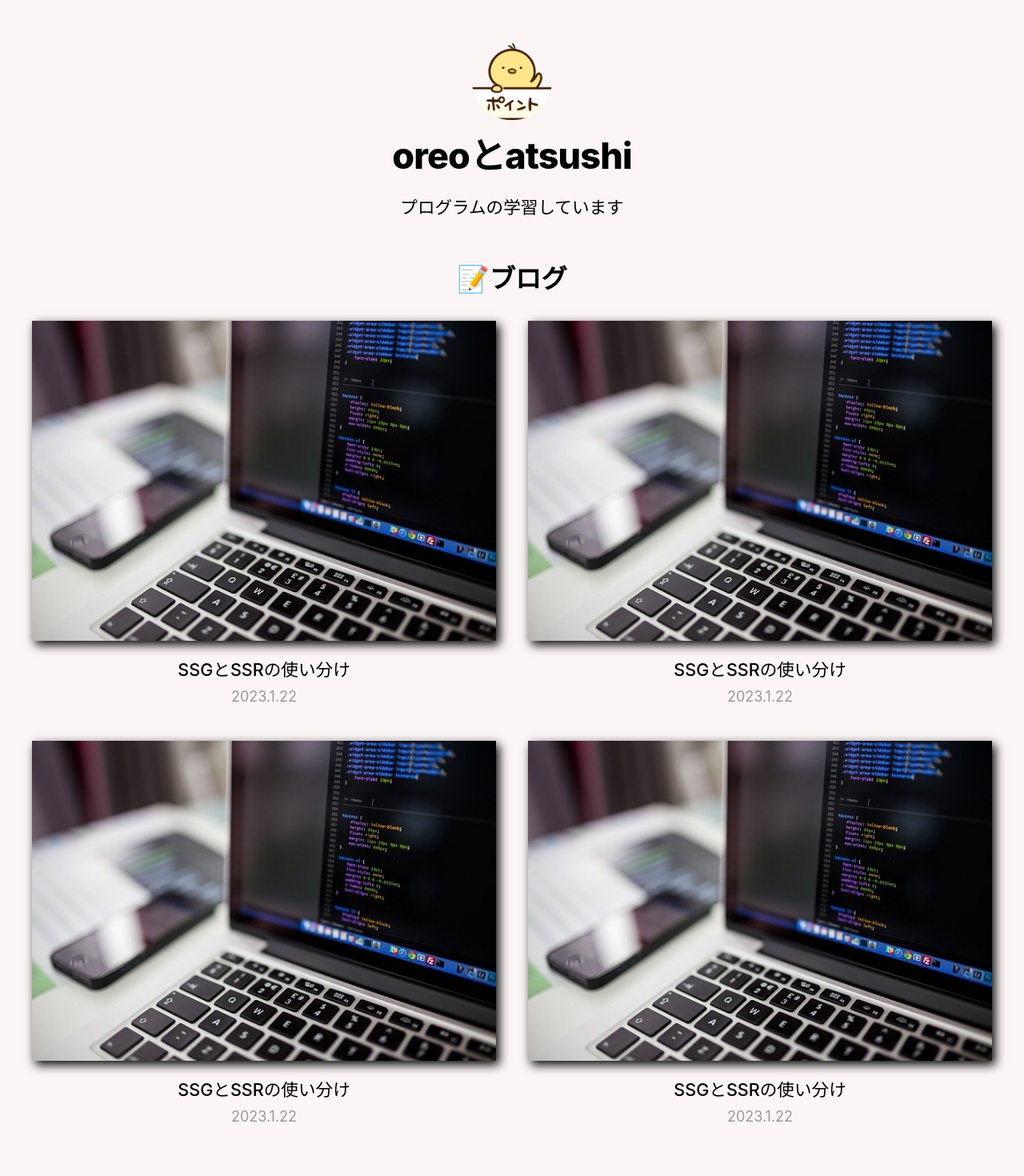
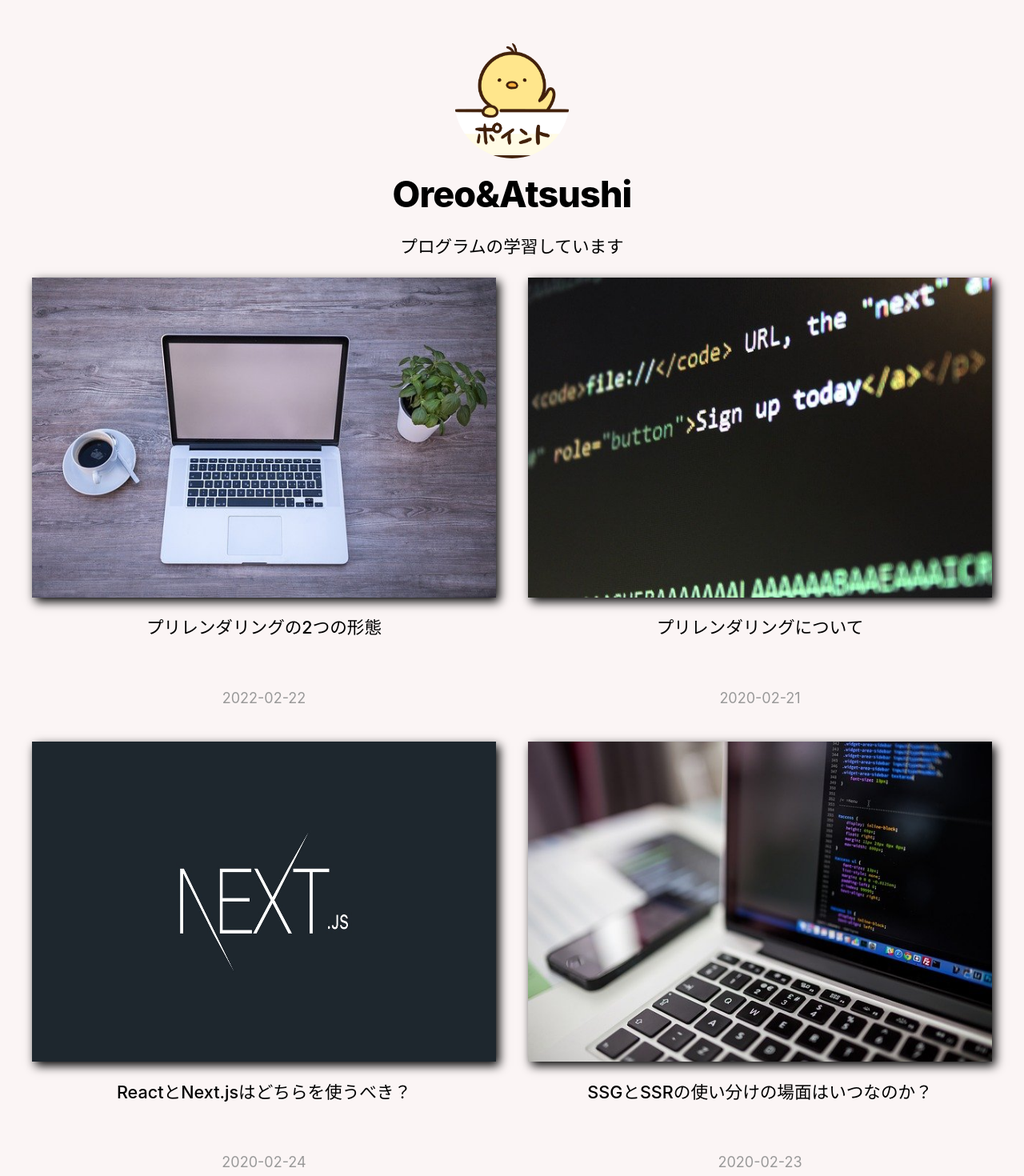
Before and after one commit to oreojinyuu34/nextjs-blog_issue-2, a Next.js app: page / in a window 1280 px wide. Shown: the top 1470 px of the page at 80% size. Built offline with nearby package versions, Linux system fonts and the light colour scheme.

Commit message:
マイクロブログ構築動的ルーティング

```diff
--- a/components/Layout.js
+++ b/components/Layout.js
@@ -1,25 +1,44 @@
 import Head from "next/head";
 import styles from "./layout.module.css";
 import utilStyles from "../styles/utils.module.css";
+import Link from "next/link";
 
-const name = "oreoとatsushi";
+const name = "Oreo&Atsushi";
 export const siteTitle = "Next.js blog";
 
-function Layout({ children }) {
+function Layout({ children, home }) {
   return (
     <div className={styles.container}>
       <Head>
         <link rel="icon" href="/favicon.ico" />
       </Head>
       <header className={styles.header}>
-        <img
-          src="/images/point.png"
-          className={utilStyles.borderCircle}
-          width={100}
-        />
+        {home ? (
+          <>
+            <img
+              src="/images/point.png"
+              className={`${utilStyles.borderCircle} ${styles.headerHomeImage}`}
+              width={100}
+            />
+          </>
+        ) : (
+          <>
+            <img
+              src="/images/point.png"
+              className={`${utilStyles.borderCircle}`}
+              width={100}
+            />
+          </>
+        )}
+
         <h1 className={utilStyles.heading2Xl}>{name}</h1>
       </header>
       <main>{children}</main>
+      {!home && (
+        <div>
+          <Link href="/">ホームへに戻る</Link>
+        </div>
+      )}
     </div>
   );
 }
--- a/lib/post.js
+++ b/lib/post.js
@@ -1,6 +1,8 @@
 import path from "path";
 import fs from "fs";
 import matter from "gray-matter";
+import { remark } from "remark";
+import html from "remark-html";
 
 const postsDirectory = path.join(process.cwd(), "posts");
 
@@ -24,3 +26,33 @@ export function getPostsData() {
   });
   return allPostsData;
 }
+
+//getStaticPathでreturnで使うpathを取得する
+export function getAllPostIds() {
+  const fileNames = fs.readdirSync(postsDirectory);
+  return fileNames.map((fileName) => {
+    return {
+      params: {
+        id: fileName.replace(/\.md$/, ""),
+      },
+    };
+  });
+}
+
+//idに基づいてブログ投稿データを返す
+export async function getPostData(id) {
+  const fullPath = path.join(postsDirectory, `${id}.md`);
+  const fileContent = fs.readFileSync(fullPath, "utf8");
+
+  const matterResult = matter(fileContent);
+
+  const blogContent = await remark().use(html).process(matterResult.content);
+
+  const blogContentHTML = blogContent.toString();
+
+  return {
+    id,
+    blogContentHTML,
+    ...matterResult.data,
+  };
+}
--- a/package.json
+++ b/package.json
@@ -16,6 +16,8 @@
     "matter": "^0.2.0",
     "next": "13.1.4",
     "react": "18.2.0",
-    "react-dom": "18.2.0"
+    "react-dom": "18.2.0",
+    "remark": "^14.0.2",
+    "remark-html": "^15.0.1"
   }
 }
--- /dev/null
+++ b/pages/404.js
@@ -0,0 +1,3 @@
+export default function Custom404() {
+  return <h1>ページが見つかりませんでした</h1>;
+}
--- a/pages/index.js
+++ b/pages/index.js
@@ -3,14 +3,14 @@ import Image from "next/image";
 import { Inter } from "@next/font/google";
 import styles from "@/styles/Home.module.css";
 import Link from "next/link";
-import Layout from "@/components/Layout";
+import Layout, { siteTitle } from "@/components/Layout";
 import utilStyle from "../styles/utils.module.css";
 import { getPostsData } from "../lib/post";
 
 //SSGの場合
 export async function getStaticProps() {
   const allPostsData = getPostsData();
-  console.log(allPostsData);
+  // console.log(allPostsData);
 
   return {
     props: {
@@ -18,69 +18,40 @@ export async function getStaticProps() {
     },
   };
 }
+// //SSRの場合
+// export async function getServerSideProps(context) {
+//   return {
+//     props: {
+//       //コンポーネントに渡すためのprops
+//     },
+//   };
+// }
 
 export default function Home({ allPostsData }) {
   return (
-    <Layout>
+    <Layout home>
+      <Head>
+        <title>{siteTitle}</title>
+      </Head>
       <section className={utilStyle.headingMd}>
         <p>プログラムの学習しています</p>
       </section>
 
       <section className={`${utilStyle.headingMd} ${utilStyle.padding1px}`}>
-        <h2>📝ブログ</h2>
+        {/* <h2>📝ブログ</h2> */}
         <div className={styles.grid}>
-          <article>
-            <Link href="/">
-              <img
-                src="/images/thumbnail01.jpg"
-                className={styles.thumbnailImage}
-              />
-            </Link>
-            <Link href="/">
-              <a className={utilStyle.boldText}>SSGとSSRの使い分け</a>
-              <br />
-            </Link>
-            <small className={utilStyle.lightText}>2023.1.22</small>
-          </article>
-          <article>
-            <Link href="/">
-              <img
-                src="/images/thumbnail01.jpg"
-                className={styles.thumbnailImage}
-              />
-            </Link>
-            <Link href="/">
-              <a className={utilStyle.boldText}>SSGとSSRの使い分け</a>
-              <br />
-            </Link>
-            <small className={utilStyle.lightText}>2023.1.22</small>
-          </article>
-          <article>
-            <Link href="/">
-              <img
-                src="/images/thumbnail01.jpg"
-                className={styles.thumbnailImage}
-              />
-            </Link>
-            <Link href="/">
-              <a className={utilStyle.boldText}>SSGとSSRの使い分け</a>
-              <br />
-            </Link>
-            <small className={utilStyle.lightText}>2023.1.22</small>
-          </article>
-          <article>
-            <Link href="/">
-              <img
-                src="/images/thumbnail01.jpg"
-                className={styles.thumbnailImage}
-              />
-            </Link>
-            <Link href="/">
-              <a className={utilStyle.boldText}>SSGとSSRの使い分け</a>
-              <br />
-            </Link>
-            <small className={utilStyle.lightText}>2023.1.22</small>
-          </article>
+          {allPostsData.map(({ id, title, date, thumbnail }) => (
+            <article key={id}>
+              <Link href={`/posts/${id}`}>
+                <img src={`${thumbnail}`} className={styles.thumbnailImage} />
+              </Link>
+              <Link href={`/posts/${id}`}>
+                <p className={utilStyle.boldText}>{title}</p>
+                <br />
+              </Link>
+              <small className={utilStyle.lightText}>{date}</small>
+            </article>
+          ))}
         </div>
       </section>
     </Layout>
--- a/posts/prerendering-about.md
+++ b/posts/prerendering-about.md
@@ -1,12 +1,20 @@
 ---
-title: "プリレンダリングの2つの形態"
-date: "2022-02-22"
-thumbnail: "/images/thumbnail02.jpg"
+title: "プリレンダリングについて"
+date: "2020-02-21"
+thumbnail: "/images/thumbnail04.jpg"
 ---
 
-Next.js では、プリレンダリングには 2 つの形態があります。**静的生成**と**サーバーサイドレンダリング**です。違いは、ページの HTML をいつ生成するかという点です。
+私たちは、可能な限り**Static Generation**（データあり・なし）の使用を推奨します。なぜなら、ページは一度構築され、CDN によって提供されるので、リクエストごとにサーバーがページをレンダリングするよりもはるかに高速になるためです。
 
-- 静的生成**は、**ビルド時\*\*に HTML を生成するプリレンダリング方法です。プリレンダリングされた HTML は、各リクエストで再利用されます。
-- サーバーサイドレンダリング**は、**リクエストごとに HTML を生成するプリレンダリング方法です\*\*。
+Static Generation は、次のようなさまざまなタイプのページに使用できます。
 
-重要なのは、Next.js では、各ページでどのプリレンダリング方式を使うか、選択することができるということです。ほとんどのページで静的生成、その他のページでサーバーサイドレンダリングを利用することで、「ハイブリッド」な Next.js アプリを作成することができます。
+- マーケティングページ
+- ブログ記事
+- E コマース商品一覧
+- ヘルプ・ドキュメント
+
+自問自答する必要があります。「このページをユーザーの要求より先にレンダリングすることは可能か？もし答えがイエスであれば、Static Generation を選択すべきです。
+
+一方、ユーザーのリクエストに先立ってページをプリレンダリングできない場合、Static Generation は**良いアイデアではありません**。たとえば、頻繁に更新されるデータを表示するページで、リクエストのたびにページのコンテンツが変わるような場合です。
+
+そのような場合は、**サーバーサイド・レンダリング**を使用することができます。速度が遅くなりますが、プリレンダリングされたページは常に最新の状態に保たれます。また、プリレンダリングをスキップして、クライアントサイド JavaScript を使用してデータを入力することもできます。
```
Also changed, not shown: pages/posts/[id].js (added, +39 -0 lines), 1 other file (tests, documents, lock files or other folders).
